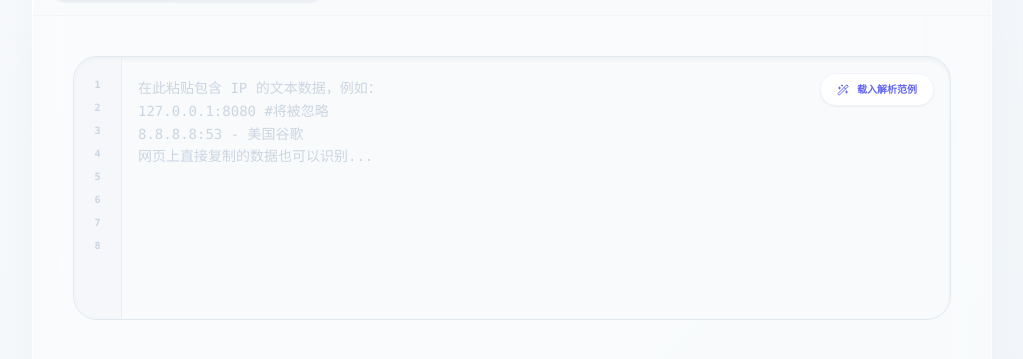
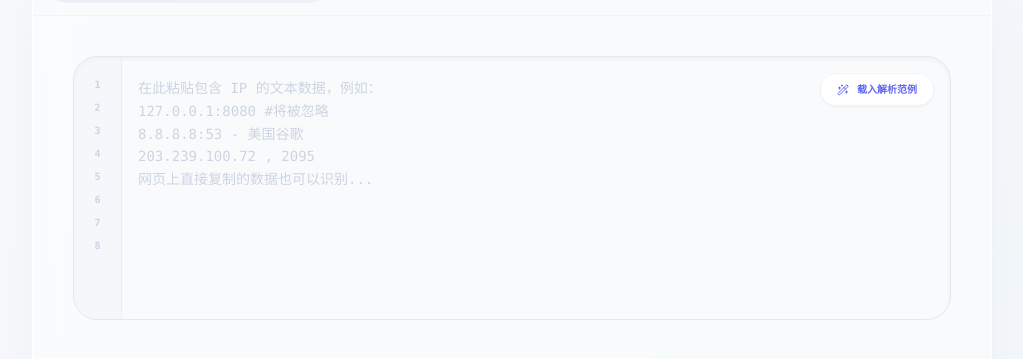
Before and after one commit to qjjxk/IPFormate, a React (Vite) app: page / in a window 1280 px wide. Shown: the part 198-557 px from the top of the page, without its empty margins (128-1151 px from the left). Built offline with nearby package versions, Linux system fonts and the light colour scheme.

Commit message:
feat: Improve IP parsing and README
Updates the regex for parsing IP:Port combinations to handle varying whitespace and separators (comma).
Also, updates the AI Studio app URL in the README and refines the placeholder text in IpInput for better user guidance on input formats.

```diff
--- a/components/IpInput.tsx
+++ b/components/IpInput.tsx
@@ -154,7 +154,7 @@ export const IpInput: React.FC<IpInputProps> = ({ onAdd, existingEntries }) => {
                 value={batchText}
                 onChange={e => setBatchText(e.target.value)}
                 className="w-full h-64 pl-16 pr-6 py-5 bg-transparent text-slate-700 border-none focus:ring-0 font-mono text-[14px] leading-relaxed placeholder:text-slate-300 resize-none selection:bg-indigo-100 outline-none"
-                placeholder={`在此粘贴包含 IP 的文本数据，例如：\n127.0.0.1:8080 #将被忽略\n8.8.8.8:53 - 美国谷歌\n网页上直接复制的数据也可以识别...`}
+                placeholder={`在此粘贴包含 IP 的文本数据，例如：\n127.0.0.1:8080 #将被忽略\n8.8.8.8:53 - 美国谷歌\n203.239.100.72 , 2095\n网页上直接复制的数据也可以识别...`}
               />
 
               <div className="absolute right-4 top-4">
--- a/utils/parser.ts
+++ b/utils/parser.ts
@@ -66,7 +66,7 @@ export const parseBatchInput = (text: string): IpEntry[] => {
   /**
    * 引擎二：处理标准 IP:Port 格式 (Fallback)
    */
-  const standardPattern = /((?:\d{1,3}\.){3}\d{1,3}|\[?[a-fA-F0-9:]+\]?)[:|,]\s*(\d{2,5})/g;
+  const standardPattern = /((?:\d{1,3}\.){3}\d{1,3}|\[?[a-fA-F0-9:]+\]?)\s*[:|,]\s*(\d{2,5})/g;
   const matches = [];
 
   let stdMatch;
```
Also changed, not shown: 2 other files (tests, documents, lock files or other folders).
